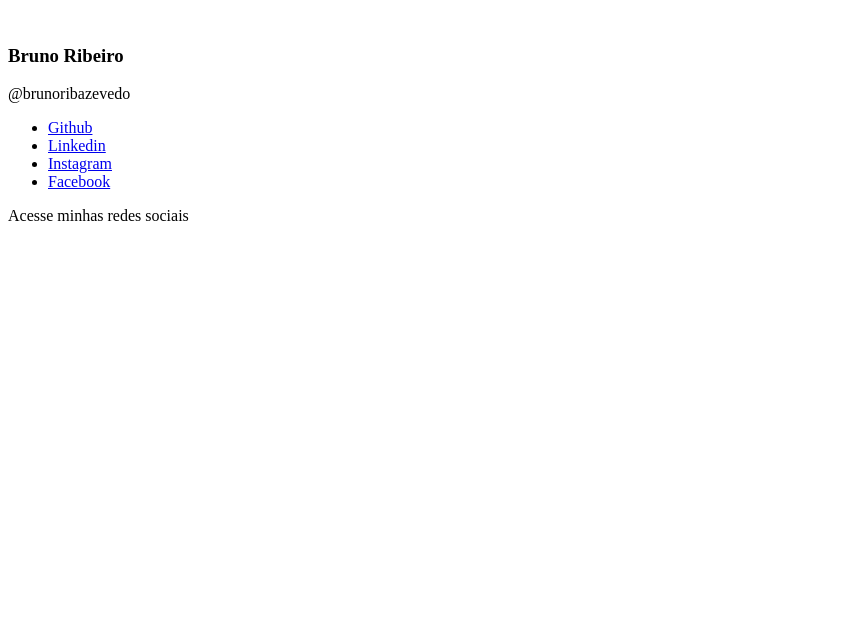
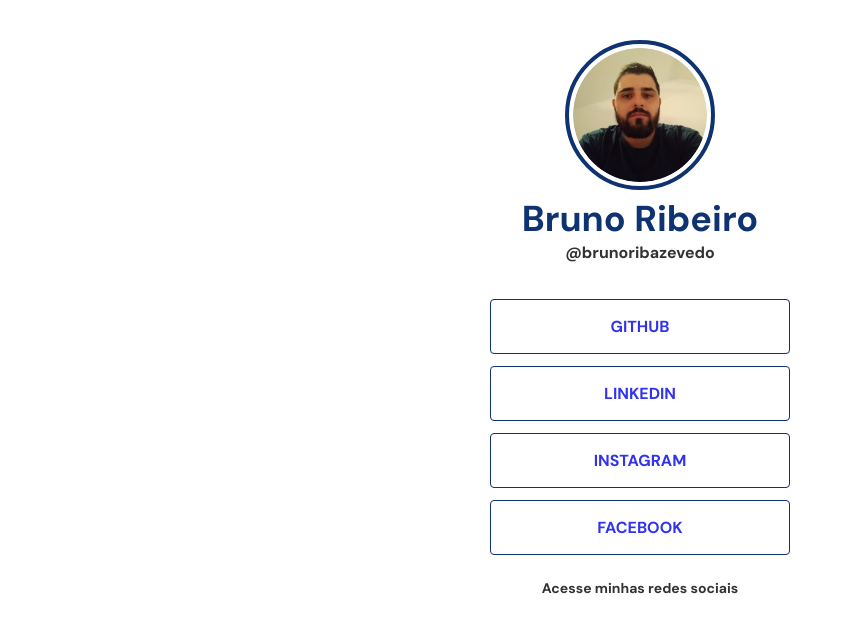
Before and after one commit to brunorazevedo/link-tree-perfil, a plain HTML site: page index.html in a window 1280 px wide. Shown: the whole page, without its empty margins (0-845 px from the left). Drawn offline with Linux system fonts and the light colour scheme; the site is published under a folder, as on GitHub Pages, so addresses that start at the root find nothing.

Commit message:
Alteração caminho das pastas

```diff
--- a/index.html
+++ b/index.html
@@ -5,7 +5,7 @@
     <meta charset="UTF-8">
     <meta http-equiv="X-UA-Compatible" content="IE=edge">
     <meta name="viewport" content="width=device-width, initial-scale=1.0">
-    <link rel="stylesheet" href="/style/style.css">
+    <link rel="stylesheet" href="./style/style.css">
     <link href="https://fonts.googleapis.com/css2?family=DM+Sans:wght@400;700&display=swap" rel="stylesheet">
     <title>Link-Tree Perfil</title>
 </head>
@@ -14,7 +14,7 @@
 
             <div class="container">
 
-                <img class="avatar" src="/assets/foto.png" alt="">
+                <img class="avatar" src="./assets/foto.png" alt="">
                 <h3>Bruno Ribeiro</h3>
                 <p>@brunoribazevedo</p>
 
```
